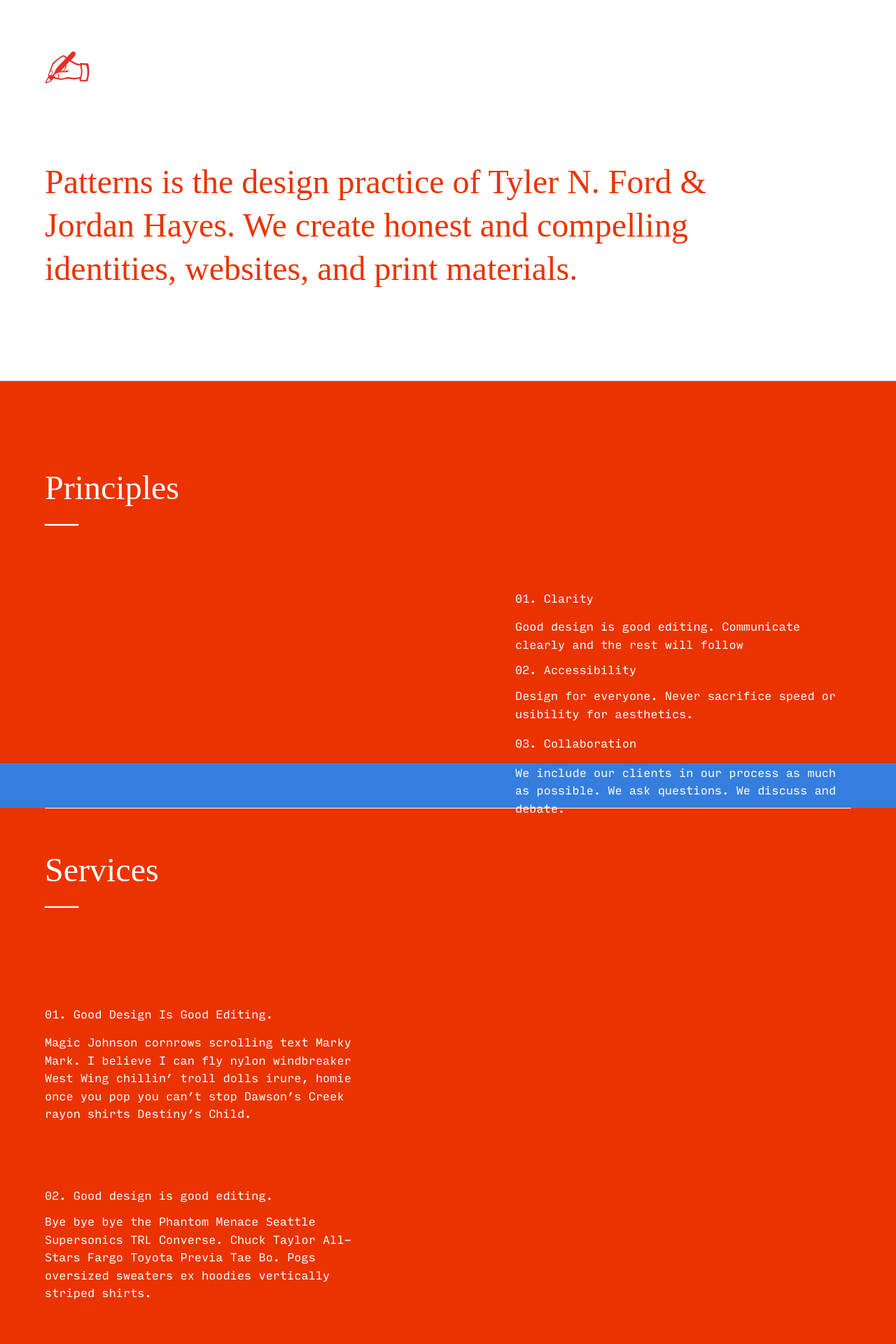
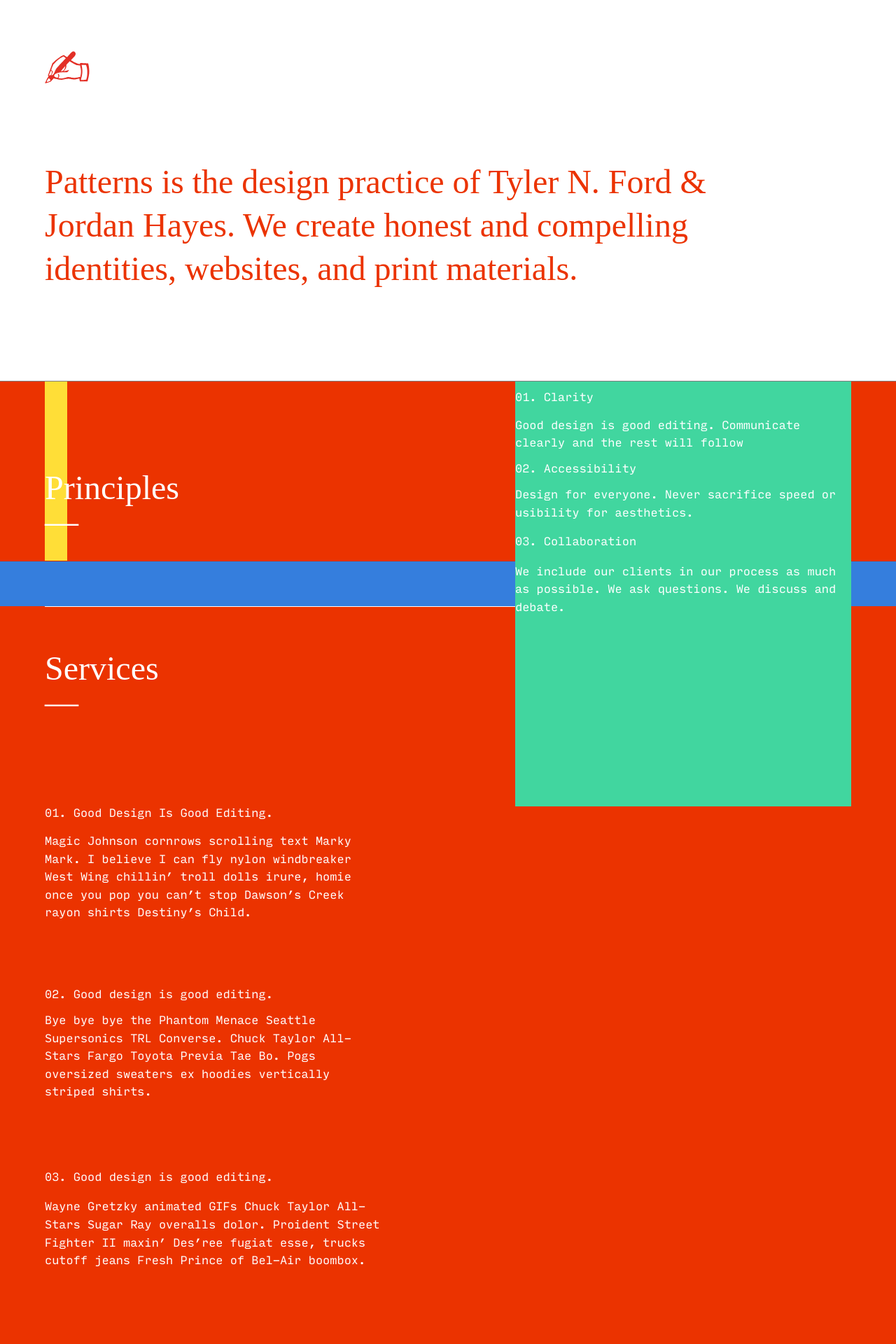
Before and after one commit to wearepatterns/wearepatterns.github.io, a Jekyll site: the page built from index.markdown, in a window 1280 px wide. Shown: the top 1920 px of the page at 70% size. Built offline with Jekyll 4.4.1, drawn with Linux system fonts in a browser that asks for light colours.

Commit message:
Update right.html

```diff
--- a/_layouts/right.html
+++ b/_layouts/right.html
@@ -58,9 +58,9 @@
     </header>
     <main>
         <section class="bg-newred white ph3 ph4-ns ph5-l pb6 pb7-l f5 lh-copy bb b--black-10">
-            <h1 class="pt5 pt6-l pb0 pb4 mt0 f3 f2-ns f1-l normal lh-solid mw2">Principles
+            <h1 class="fl pt5 pt6-l pb0 pb4 mt0 f3 f2-ns f1-l normal lh-solid mw2 bg-yellow">Principles
             <br>&mdash;</h1>
-            <div class="fr input-mono fw3 pb7 measure-ns">
+            <div class="fr input-mono fw3 pb7 measure-ns bg-green">
 
                     <h2 class="f5 fw3 normal lh-title">01. Clarity</h2>
 		    <p>Good design is good editing. Communicate clearly and the rest will follow</p>
```
